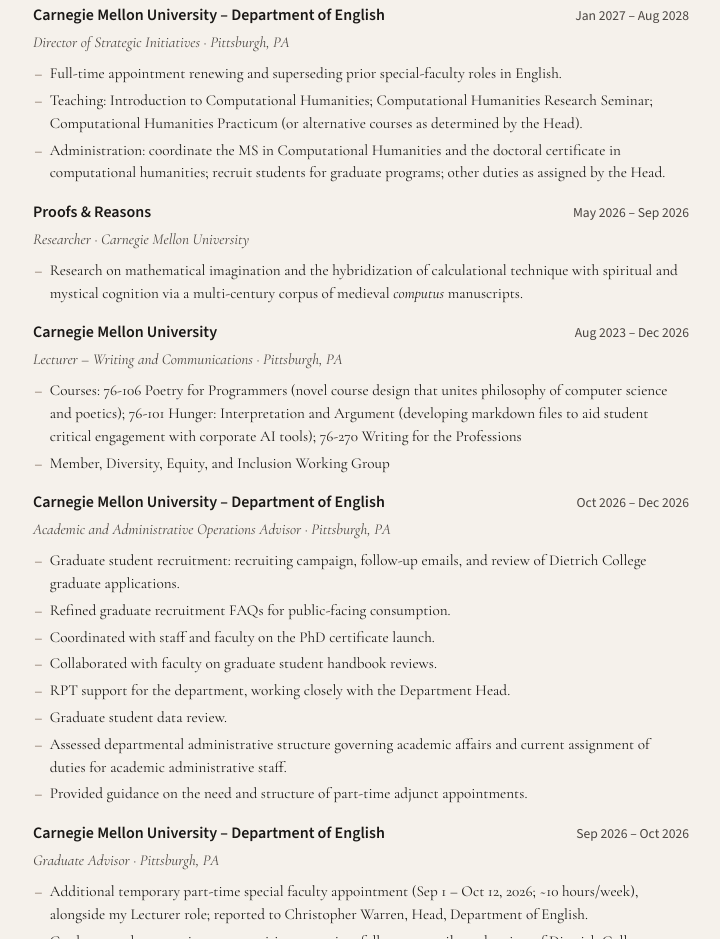
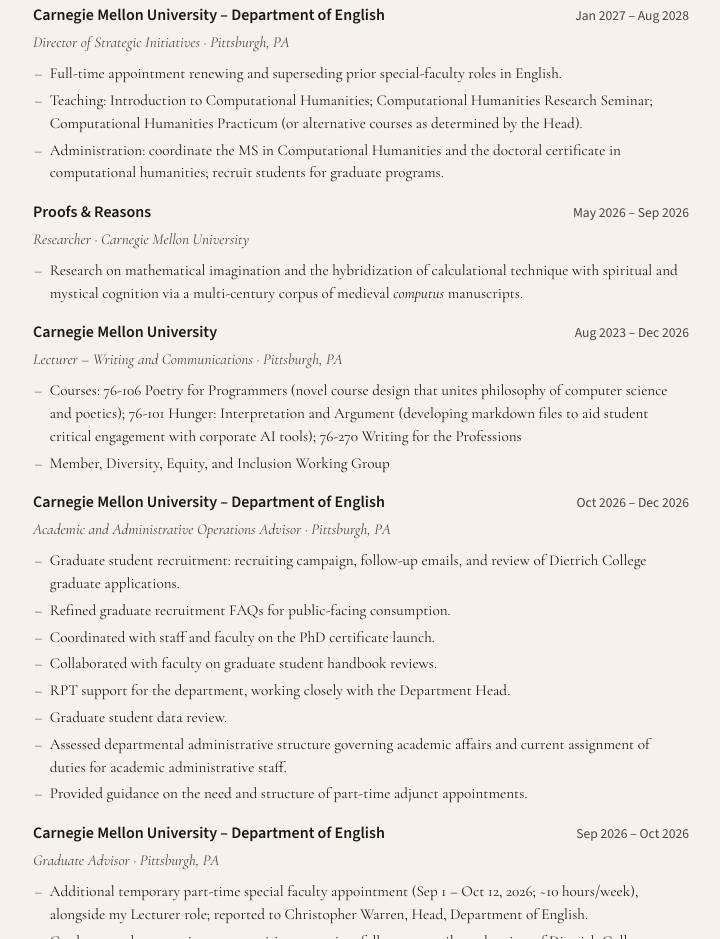
Before and after one commit to buzzcauldron/buzzcauldron.github.io, a plain HTML site: page index.html in a window 1280 px wide. Shown: the part 10081-11020 px from the top of the page, without its empty margins (279-999 px from the left). Drawn offline with nearby package versions, Linux system fonts and the light colour scheme.

Commit message:
Drop 'other duties as assigned' from Director of Strategic Initiatives wording.

```diff
--- a/index.html
+++ b/index.html
@@ -802,7 +802,7 @@ The object of poetry is confessedly to act upon the emotions; and therein is poe
         <ul>
           <li>Full-time appointment renewing and superseding prior special-faculty roles in English.</li>
           <li>Teaching: Introduction to Computational Humanities; Computational Humanities Research Seminar; Computational Humanities Practicum (or alternative courses as determined by the Head).</li>
-          <li>Administration: coordinate the MS in Computational Humanities and the doctoral certificate in computational humanities; recruit students for graduate programs; other duties as assigned by the Head.</li>
+          <li>Administration: coordinate the MS in Computational Humanities and the doctoral certificate in computational humanities; recruit students for graduate programs.</li>
         </ul>
 
         <h3>Proofs &amp; Reasons <span class="date">May 2026 – Sep 2026</span></h3>
```
Also changed, not shown: 3 other files.
